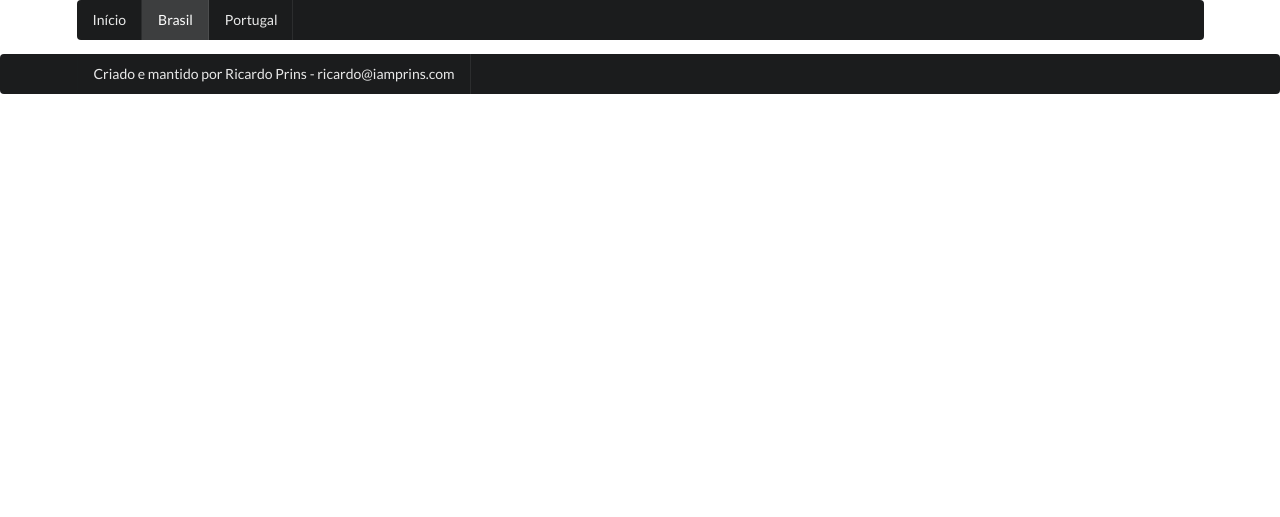
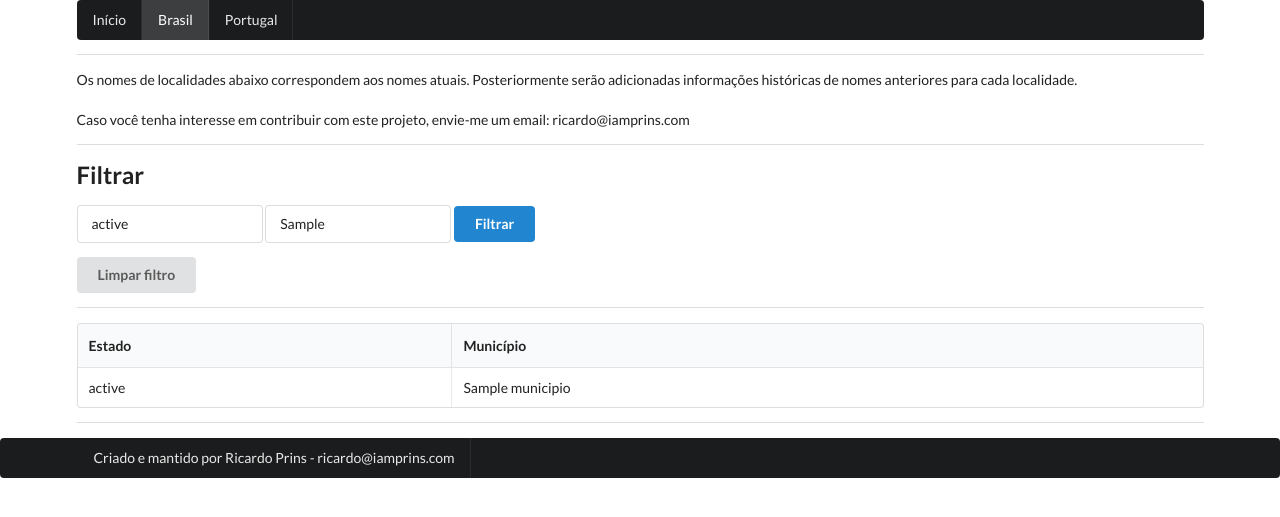
Before and after one commit to ricardoprins/lusobrasilidades, a FastAPI app: template templates/brasil.html in a window 1280 px wide. Shown: the top 517 px of the page. Run offline with FastAPI, Linux system fonts and the light colour scheme; the template is opened without the code that fills it: most values are stand-ins (such as "Sample title", 1, 10 or a date in 2020); some libraries are stand-ins or nearby versions.

Commit message:
finalizing Brasil's code

```diff
--- a/main.py
+++ b/main.py
@@ -27,9 +27,21 @@ def home(request: Request):
     })
 
 @app.get("/brasil")
-def brasil(request: Request):
+def brasil(request: Request, estado=None, municipio=None, db:Session = Depends(get_db)):
+
+    places = crud.get_local_brasil(db)
+
+    if estado:
+        places = crud.get_brasil_estado(db, estado)
+
+    if municipio:
+        places = crud.get_brasil_municipio(db, municipio)
+
     return templates.TemplateResponse('brasil.html', {
-        'request': request
+        'request': request,
+        'places': places,
+        'estado': estado,
+        'municipio': municipio
     })
 
 @app.get("/portugal")
--- a/templates/brasil.html
+++ b/templates/brasil.html
@@ -13,7 +13,42 @@
         </a>
     </div>
 
+        <div class="ui divider"></div>
+    <p> Os nomes de localidades abaixo correspondem aos nomes atuais. Posteriormente serão adicionadas informações históricas de nomes anteriores para cada localidade.<br><br> Caso você tenha interesse em contribuir com este projeto, envie-me um email: ricardo@iamprins.com</p>
+    <div class="ui divider"></div>
+
+    <form method="get">
+        <h2>Filtrar</h2>
+        <div class="ui input">
+            <input name="estado" type="text" placeholder="Estado" value="{{ estado or ''}}">
+        </div>
+
+        <div class="ui input">
+            <input name="municipio" type="text" placeholder="Município" value={{ municipio or '' }}>
+        </div>
+        <button type="submit" class="ui button primary">Filtrar</button>
+    </form>
+    <a href="/brasil"><button class="ui button">Limpar filtro</button></a>
+
+    <div class="ui divider"></div>
+
     <div class="ui container">
-
+    <table class="ui celled table">
+            <thead>
+                <tr>
+                    <th>Estado</th>
+                    <th>Município</th>
+                </tr>
+            </thead>
+            <tbody>
+                {% for place in places %}
+                    <tr>
+                        <td>{{ place.estado }}</td>
+                        <td>{{ place.municipio }}</td>
+                    </tr>
+                {% endfor %}
+            </tbody>
+        </table>
     </div>
+    <div class="ui divider"></div>
 {% endblock %}
--- a/templates/portugal.html
+++ b/templates/portugal.html
@@ -33,7 +33,6 @@
     </form>
     <a href="/portugal"><button class="ui button">Limpar filtro</button></a>
 
-
     <div class="ui divider"></div>
 
     <div class="ui container">
```
Also changed, not shown: crud.py (+9 -0 lines), localities.db, 1 other file.
